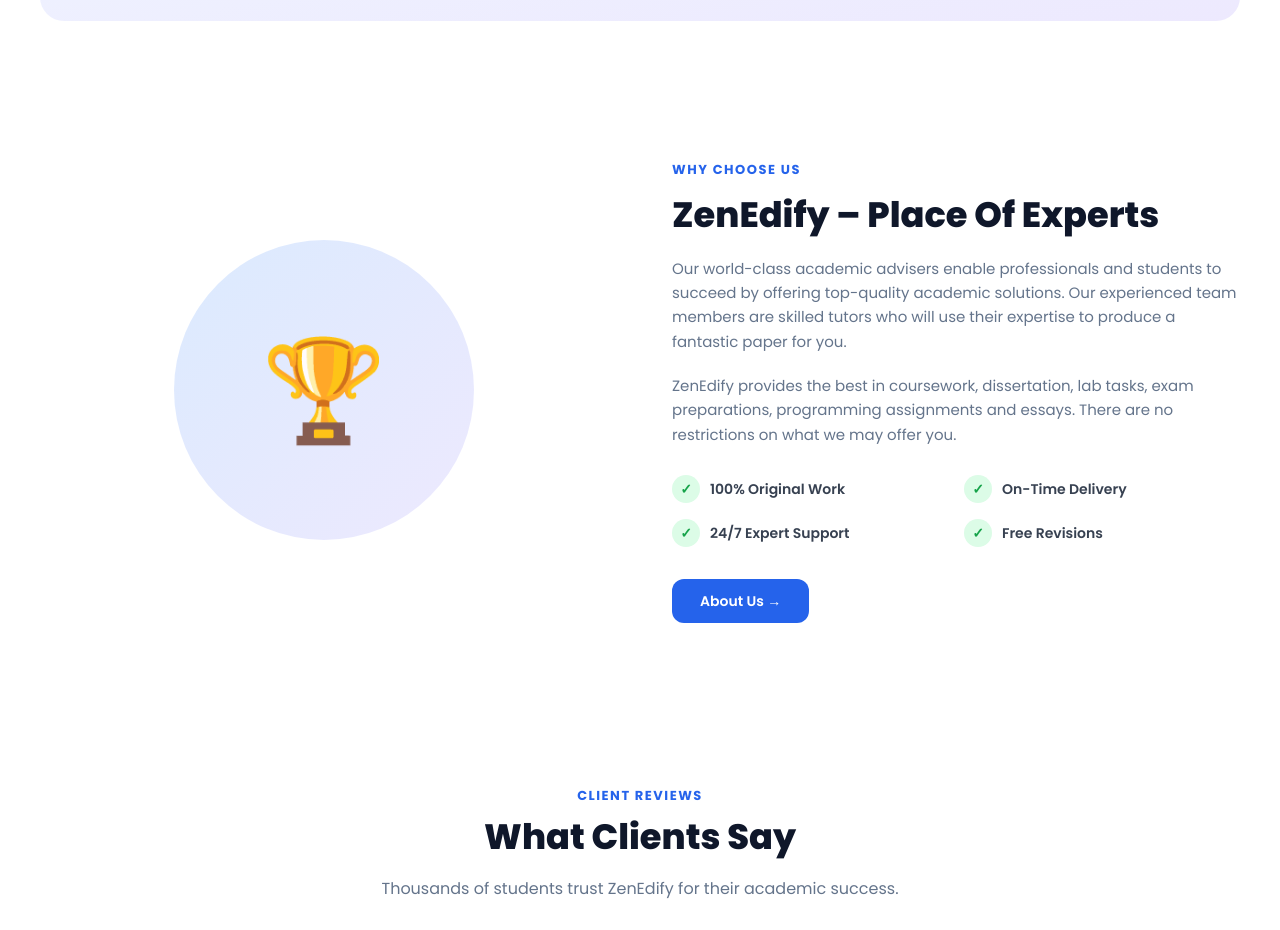
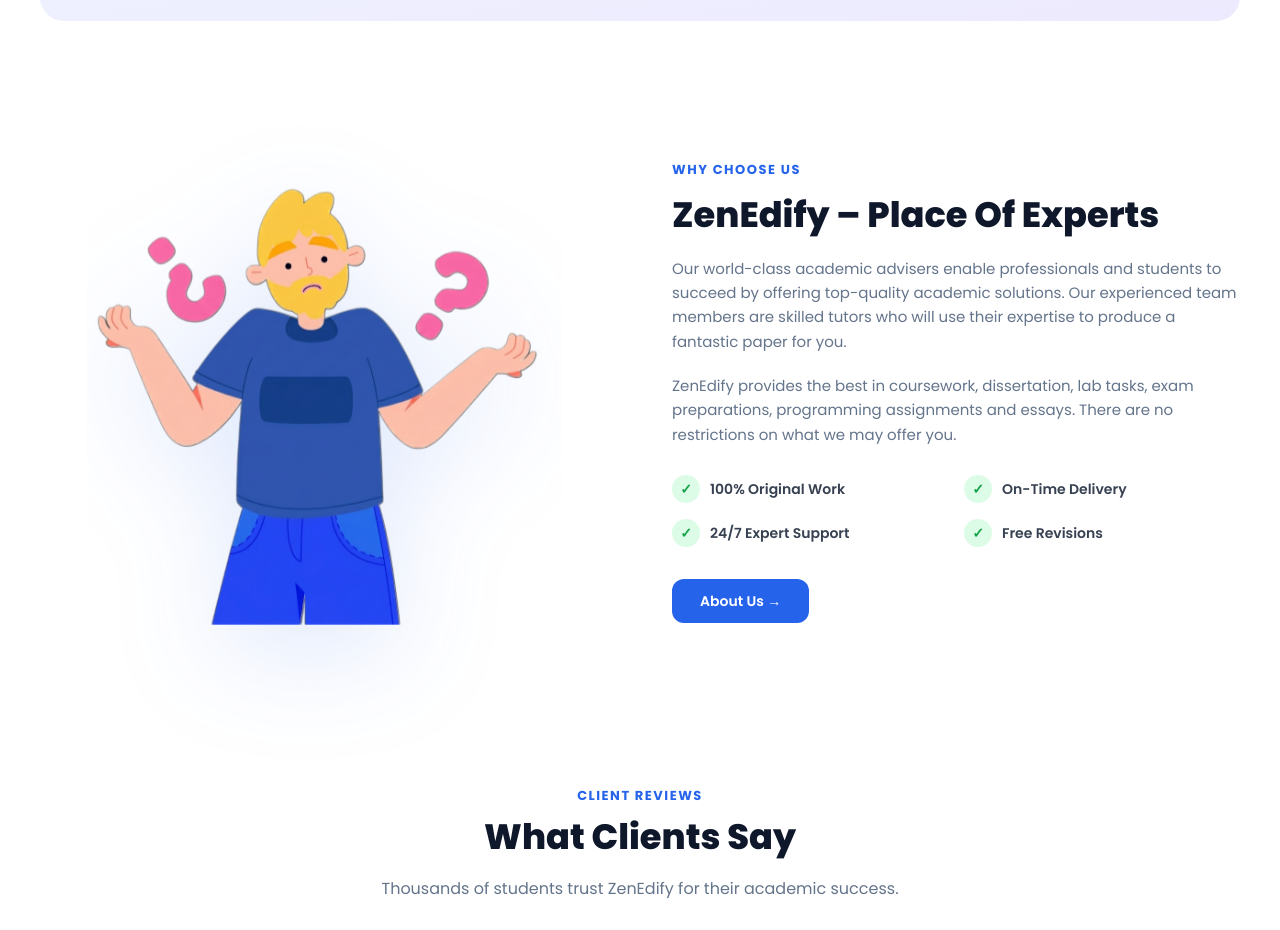
Before and after one commit to muhammadsubtain-me/zenedify, a Next.js app: page / in a window 1280 px wide. Shown: the part 1975-2905 px from the top of the page. Built offline with nearby package versions, Linux system fonts and the light colour scheme.

Commit message:
edit size

```diff
--- a/app/page.js
+++ b/app/page.js
@@ -40,13 +40,13 @@
           </div>
 
           {/* Image */}
-          <div className="animate-float flex justify-center items-center order-2 lg:order-2 px-2 py-8 sm:p-10 sm:pr-[55px] min-w-0 max-w-full overflow-x-clip">
+          <div className="animate-float flex justify-center items-center order-2 lg:order-2 px-2 py-8 sm:p-10 sm:pr-[55px] min-w-0 max-w-full overflow-x-clip pr-5">
             <Image
               src="/assets/PersonTeaching.png"
               alt="Academic Expert"
               width={380}
               height={380}
-              className="p-4 object-contain drop-shadow-[0_20px_40px_rgba(37,99,235,0.15)] w-[min(100%,260px)] sm:w-[300px] lg:w-[380px] lg:scale-[1.35] h-auto"
+              className="p-4 object-contain drop-shadow-[0_20px_40px_rgba(37,99,235,0.15)] w-[min(100%,260px)] sm:w-[300px] lg:w-[380px] lg:scale-[1.35] scale-[1.5] h-auto"
               priority
             />
           </div>
@@ -76,9 +76,16 @@
       <section className="py-16 sm:py-20 px-4 sm:px-6 bg-white">
         <div className="max-w-[1200px] mx-auto grid grid-cols-1 lg:grid-cols-2 gap-12 lg:gap-16 items-center">
           <div className="flex justify-center items-center">
-            <div className="w-[200px] h-[200px] sm:w-[280px] sm:h-[280px] lg:w-[300px] lg:h-[300px] bg-gradient-to-br from-blue-100 to-violet-100 rounded-full flex items-center justify-center text-[70px] sm:text-[100px]">
-              🏆
-            </div>
+          <div className="animate-float flex justify-center items-center order-2 lg:order-2 px-2 py-8 sm:p-10 sm:pr-[55px] min-w-0 max-w-full overflow-x-clip">
+            <Image
+              src="/assets/AboutUs.png"
+              alt="About Us"
+              width={380}
+              height={380}
+              className="p-4 object-contain drop-shadow-[0_20px_40px_rgba(37,99,235,0.15)] w-[min(100%,260px)] sm:w-[300px] lg:w-[380px] lg:scale-[1.35] scale-[1.5] h-auto"
+              priority
+            />
+          </div>
           </div>
           <div>
             <span className="text-blue-600 font-bold text-[13px] uppercase tracking-[1.5px]">Why Choose Us</span>
```
Also changed, not shown: public/assets/AboutUs.png (added).
